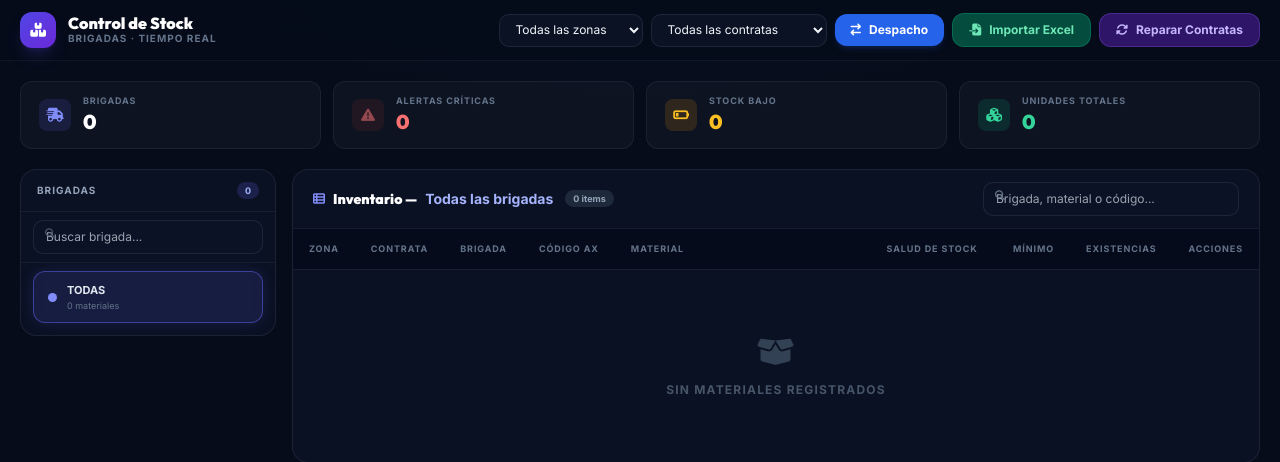
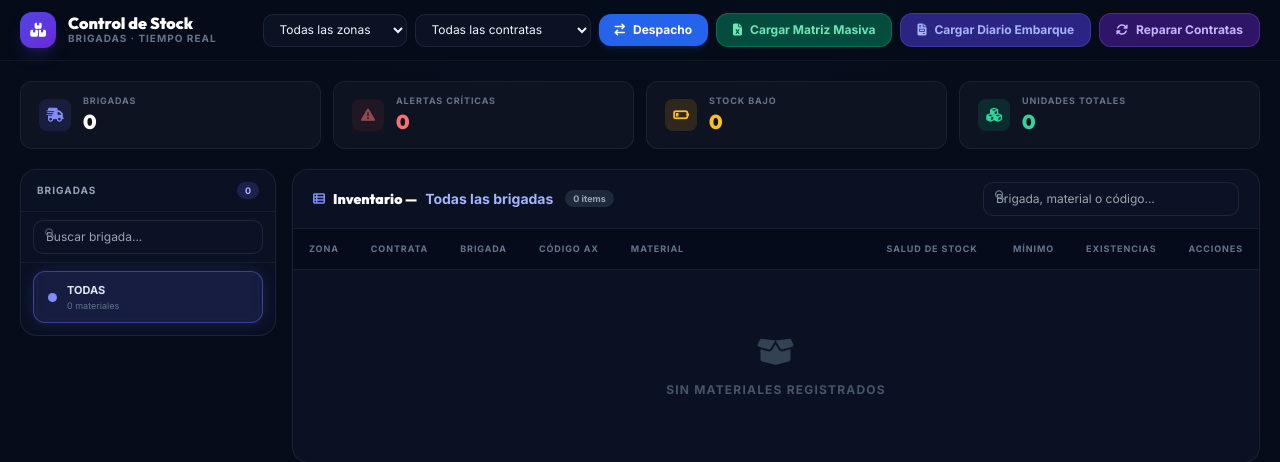
Before and after one commit to TheKazutoPe/INVENTARIO_CHAT_BOT, a Flask app: page /dashboard-stock in a window 1280 px wide. Shown: the part 66-528 px from the top of the page. Run offline with Flask 3, Linux system fonts and the light colour scheme; the visitor is signed in with stand-in values (Sample User, id 1); data that the repository does not hold is empty; some libraries are stand-ins or nearby versions.

Commit message:
feat: separar opciones de carga en interfaz (estandar vs carso) a pedido del usuario

```diff
--- a/templates/dashboard_stock.html
+++ b/templates/dashboard_stock.html
@@ -99,9 +99,14 @@
                 <i class="fa-solid fa-arrow-right-arrow-left"></i> Despacho
             </button>
 
-            <!-- Import -->
-            <button onclick="openImportModal()" class="flex items-center gap-2 px-4 py-2 bg-emerald-700/60 hover:bg-emerald-600/70 border border-emerald-500/30 text-emerald-300 font-bold text-xs rounded-xl transition">
-                <i class="fa-solid fa-file-import"></i> Importar Excel
+            <!-- Import Masivo -->
+            <button onclick="openImportModal('estandar')" class="flex items-center gap-2 px-4 py-2 bg-emerald-700/60 hover:bg-emerald-600/70 border border-emerald-500/30 text-emerald-300 font-bold text-xs rounded-xl transition">
+                <i class="fa-solid fa-file-excel"></i> Cargar Matriz Masiva
+            </button>
+
+            <!-- Import Carso -->
+            <button onclick="openImportModal('carso')" class="flex items-center gap-2 px-4 py-2 bg-indigo-700/60 hover:bg-indigo-600/70 border border-indigo-500/30 text-indigo-300 font-bold text-xs rounded-xl transition">
+                <i class="fa-solid fa-file-invoice"></i> Cargar Diario Embarque
             </button>
 
             {% if role == 'admin' %}
@@ -261,16 +266,16 @@
 <div id="modalImport" class="fixed inset-0 bg-black/70 backdrop-blur-md hidden items-center justify-center z-50">
     <div class="glass w-[96%] max-w-2xl" style="border-radius:20px; max-height:90vh; display:flex; flex-direction:column;">
         <div class="border-b border-white/5 px-6 py-4 flex justify-between items-center shrink-0" style="background:rgba(10,17,35,0.5); border-radius:20px 20px 0 0;">
-            <h3 class="text-white font-black text-base brand-font"><i class="fa-solid fa-file-import text-emerald-400 mr-2"></i>Importar Matriz de Despacho</h3>
+            <h3 id="importModalTitle" class="text-white font-black text-base brand-font"><i class="fa-solid fa-file-import text-emerald-400 mr-2"></i>Importar Matriz de Despacho</h3>
             <button onclick="closeImportModal()" class="text-slate-500 hover:text-white transition text-xl"><i class="fa-solid fa-xmark"></i></button>
         </div>
         <div class="p-6 overflow-y-auto cscroll">
             <div class="dropzone group relative mb-4 p-8 text-center cursor-pointer" id="dropzone" onclick="document.getElementById('fileInput').click()">
                 <input type="file" id="fileInput" accept=".xlsx,.xls" class="hidden" onchange="handleFile(this.files[0])">
                 <div class="relative z-10 pointer-events-none">
-                    <i class="fa-solid fa-file-excel text-4xl text-emerald-400 mb-3 group-hover:-translate-y-1 transition-transform duration-300 inline-block"></i>
-                    <h3 class="text-sm font-black text-emerald-400 mb-1">Arrastra tu archivo .xlsx aquí</h3>
-                    <p class="text-slate-500 text-xs">Columnas: <span class="text-emerald-300 font-bold">CODIGO AX · CONTRATA · BRIGADA · UNIDAD · CANTIDAD · NOMBRE COMERCIAL (Opcional)</span></p>
+                    <i id="importIcon" class="fa-solid fa-file-excel text-4xl text-emerald-400 mb-3 group-hover:-translate-y-1 transition-transform duration-300 inline-block"></i>
+                    <h3 id="importDropText" class="text-sm font-black text-emerald-400 mb-1">Arrastra tu archivo .xlsx aquí</h3>
+                    <p id="importModalDesc" class="text-slate-500 text-xs">Columnas: <span class="text-emerald-300 font-bold">CODIGO AX · CONTRATA · BRIGADA · UNIDAD · CANTIDAD · NOMBRE COMERCIAL (Opcional)</span></p>
                 </div>
                 <div id="uploading-ui" class="absolute inset-0 bg-slate-900/90 flex-col items-center justify-center z-20 hidden rounded-xl">
                     <i class="fa-solid fa-satellite-dish fa-spin text-3xl text-blue-500 mb-2"></i>
@@ -665,7 +670,31 @@
     /* ══════════════════════════════════════
        MODAL: IMPORT
     ══════════════════════════════════════ */
-    function openImportModal()  { const m=document.getElementById('modalImport'); m.classList.remove('hidden'); m.classList.add('flex'); }
+    let currentFormat = 'estandar';
+    function openImportModal(formato='estandar')  {
+        currentFormat = formato;
+        const m = document.getElementById('modalImport');
+        const title = document.getElementById('importModalTitle');
+        const desc = document.getElementById('importModalDesc');
+        const icon = document.getElementById('importIcon');
+        const txt = document.getElementById('importDropText');
+
+        if (formato === 'carso') {
+            title.innerHTML = '<i class="fa-solid fa-file-invoice text-indigo-400 mr-2"></i>Cargar Diario de Embarque (Carso)';
+            desc.innerHTML = 'Formato con cabecera superior "CONTRATISTA / CUADRILLA"';
+            icon.className = 'fa-solid fa-file-invoice text-4xl text-indigo-400 mb-3 group-hover:-translate-y-1 transition-transform duration-300 inline-block';
+            txt.className = 'text-sm font-black text-indigo-400 mb-1';
+            txt.innerText = 'Arrastra el Diario de Embarque (.xlsx) aquí';
+        } else {
+            title.innerHTML = '<i class="fa-solid fa-file-excel text-emerald-400 mr-2"></i>Importar Matriz Masiva (Estándar)';
+            desc.innerHTML = 'Columnas: <span class="text-emerald-300 font-bold">CODIGO AX · CONTRATA · BRIGADA · UNIDAD · CANTIDAD</span>';
+            icon.className = 'fa-solid fa-file-excel text-4xl text-emerald-400 mb-3 group-hover:-translate-y-1 transition-transform duration-300 inline-block';
+            txt.className = 'text-sm font-black text-emerald-400 mb-1';
+            txt.innerText = 'Arrastra tu archivo .xlsx aquí';
+        }
+
+        m.classList.remove('hidden'); m.classList.add('flex');
+    }
     function closeImportModal() { const m=document.getElementById('modalImport'); m.classList.add('hidden'); m.classList.remove('flex'); }
 
     const dz = document.getElementById('dropzone');
@@ -682,6 +711,7 @@
         const form = new FormData();
         form.append('file', file);
         form.append('modo', document.getElementById('modoReemplazo').checked ? 'reemplazar' : 'acumular');
+        form.append('tipo_formato', currentFormat);
         try {
             const r = await fetch('/api/despacho-masivo', { method:'POST', body:form });
             const d = await r.json();
```
